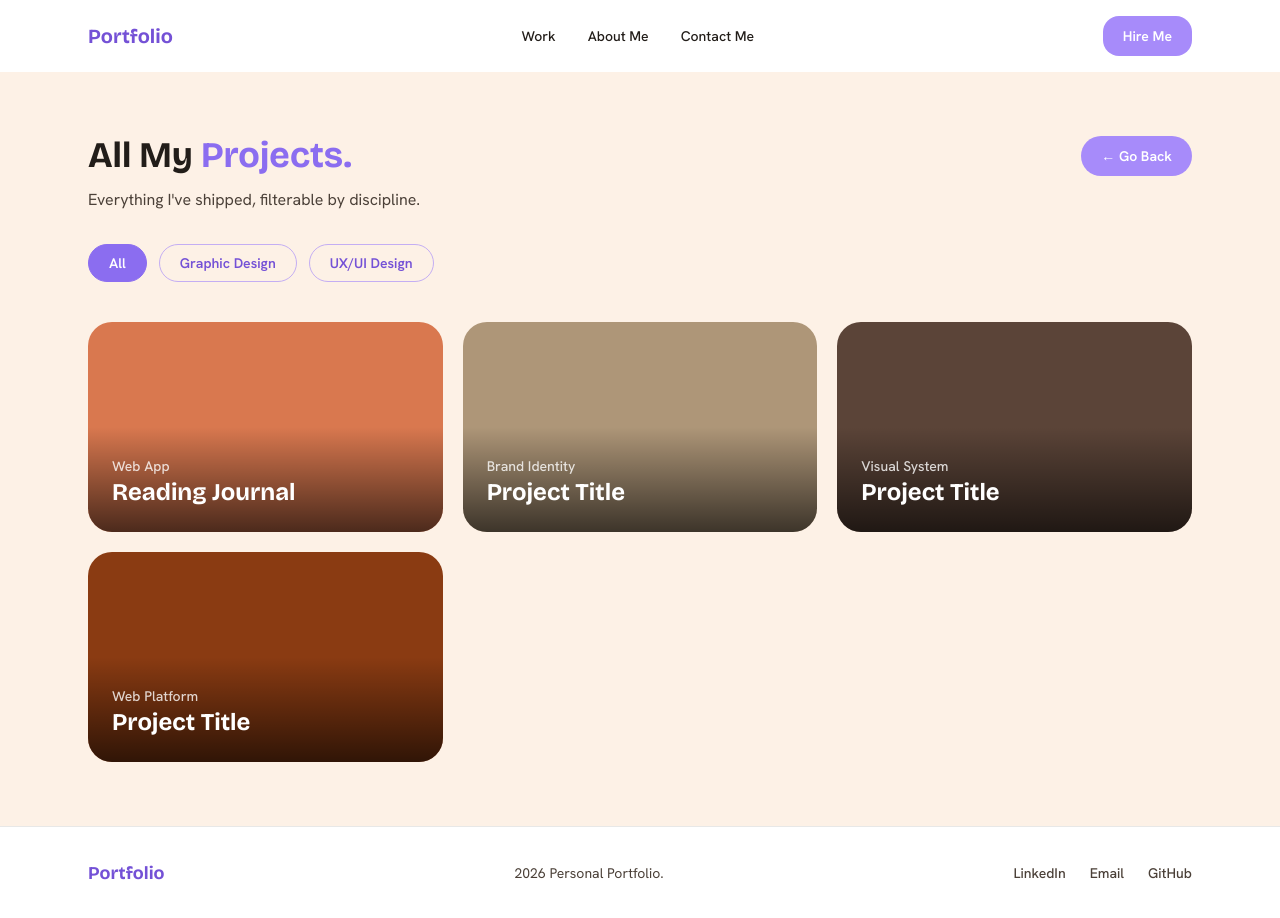
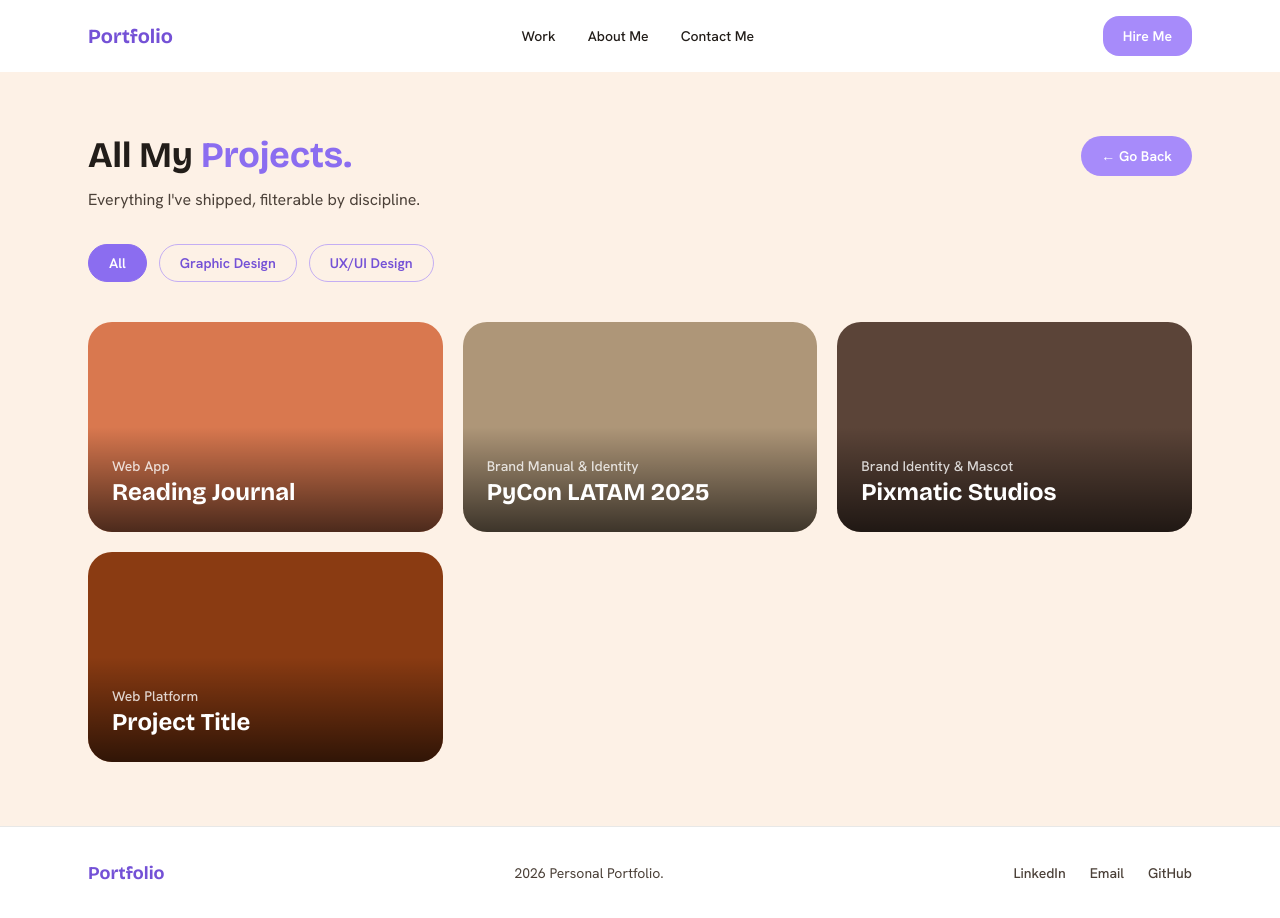
Before and after one commit to Fiore-RS/Portfolio, a React (Vite) app: page /Portfolio/work in a window 1280 px wide. Built offline with nearby package versions, Linux system fonts and the light colour scheme.

Commit message:
feat: update project details for PyCon LATAM 2025 and Pixmatic Studios

```diff
--- a/src/data/projects.ts
+++ b/src/data/projects.ts
@@ -29,47 +29,49 @@ export const projects: Project[] = [
   },
   {
     id: '2',
-    slug: 'project-title-2',
-    title: 'Project Title',
-    type: 'Brand Identity',
+    slug: 'pycon-latam-2025',
+    title: 'PyCon LATAM 2025',
+    type: 'Brand Manual & Identity',
     category: 'Graphic Design',
     cardColor: 'bg-clay',
-    timeline: 'XX weeks',
-    role: 'Lead Designer',
-    tools: 'Figma, Illustrator, Adobe Cloud',
+    timeline: '3 weeks',
+    role: 'Freelance Brand Designer',
+    tools: 'Figma, Adobe Creative Cloud',
     overview: [
-      'Replace this with a short description of the project: who it was for, the problem it solved, and your role.',
-      'Add a second paragraph on the process or a key decision you made along the way.',
+      'PyCon LATAM 2025 was a Python conference held in Costa Rica at the Universidad de Costa Rica, Sede del Pacífico — my own campus — in August 2025. The event\'s design and advertising team needed extra support, and a friend already on the team recommended me as a freelance collaborator.',
+      'My job was to take the existing logo and finalize it for official event use, then build out the complete brand manual: brand essence, imagotype construction, usage rules, and identity applications. My design professor, Verónica Solano, supervised the process and signed off on the final manual.',
     ],
     gallery: [
-      { color: 'bg-clay', alt: 'Placeholder gallery image 1' },
-      { color: 'bg-rust', alt: 'Placeholder gallery image 2' },
-      { color: 'bg-terracotta', alt: 'Placeholder gallery image 3' },
-      { color: 'bg-espresso', alt: 'Placeholder gallery image 4' },
+      { color: 'bg-clay', alt: 'PyCon LATAM 2025 event signage' },
+      { color: 'bg-rust', alt: 'PyCon LATAM 2025 staff shirts and caps' },
+      { color: 'bg-terracotta', alt: 'PyCon LATAM 2025 keychains and rubber bracelets' },
+      { color: 'bg-espresso', alt: 'PyCon LATAM 2025 tote bags and water bottles' },
     ],
-    summary: 'Replace with a closing reflection on what this project taught you.',
+    summary:
+      "My first freelance design project — and different from starting a brand from scratch. I had to work inside a logo and direction the team had already chosen, correct it, and extend it into a full manual and a set of physical applications, all while keeping it consistent enough to pass review before the event's August deadline.",
   },
   {
     id: '3',
-    slug: 'project-title-3',
-    title: 'Project Title',
-    type: 'Visual System',
+    slug: 'pixmatic-studios',
+    title: 'Pixmatic Studios',
+    type: 'Brand Identity & Mascot',
     category: 'Graphic Design',
     cardColor: 'bg-espresso',
-    timeline: 'XX weeks',
-    role: 'Visual Designer',
-    tools: 'Figma, Photoshop',
+    timeline: '6 weeks',
+    role: 'Personal Project — Solo Designer',
+    tools: 'Figma, Adobe Creative Cloud, Medibang Paint',
     overview: [
-      'Replace this with a short description of the project: who it was for, the problem it solved, and your role.',
-      'Add a second paragraph on the process or a key decision you made along the way.',
+      'A personal passion project imagining what it would be like to run my own 2D animation studio, in the spirit of Disney, DreamWorks, and Pixar — the name is a nod to the latter. The brief I set for myself: build the full identity for a fictional studio from the ground up.',
+      "The brand needed to feel like a familiar, polished animation house while staying warm and local, so the studio's mascot, Coco, is a playful, friendly three-toed sloth — a national symbol of Costa Rica — wearing a collar tag with a simplified variation of the logo. In the wordmark itself, the X in PIXMATIC becomes a four-pointed star with Coco's simplified face at its center, tying the mascot directly into the logotype.",
     ],
     gallery: [
-      { color: 'bg-terracotta', alt: 'Placeholder gallery image 1' },
-      { color: 'bg-clay', alt: 'Placeholder gallery image 2' },
-      { color: 'bg-espresso', alt: 'Placeholder gallery image 3' },
-      { color: 'bg-rust', alt: 'Placeholder gallery image 4' },
+      { color: 'bg-espresso', alt: 'Pixmatic Studios logo color variations' },
+      { color: 'bg-rust', alt: 'Pixmatic Studios logo formats and usage' },
+      { color: 'bg-clay', alt: 'Coco the sloth mascot character design' },
+      { color: 'bg-terracotta', alt: 'Pixmatic Studios brand applications' },
     ],
-    summary: 'Replace with a closing reflection on what this project taught you.',
+    summary:
+      "Designing a full identity system and an original character at the same time pushed me to think about branding and illustration together — how a mascot's personality has to survive being simplified down into a single mark inside a logo, and how a playful character can still sit inside a disciplined brand system.",
   },
   {
     id: '4',
```
